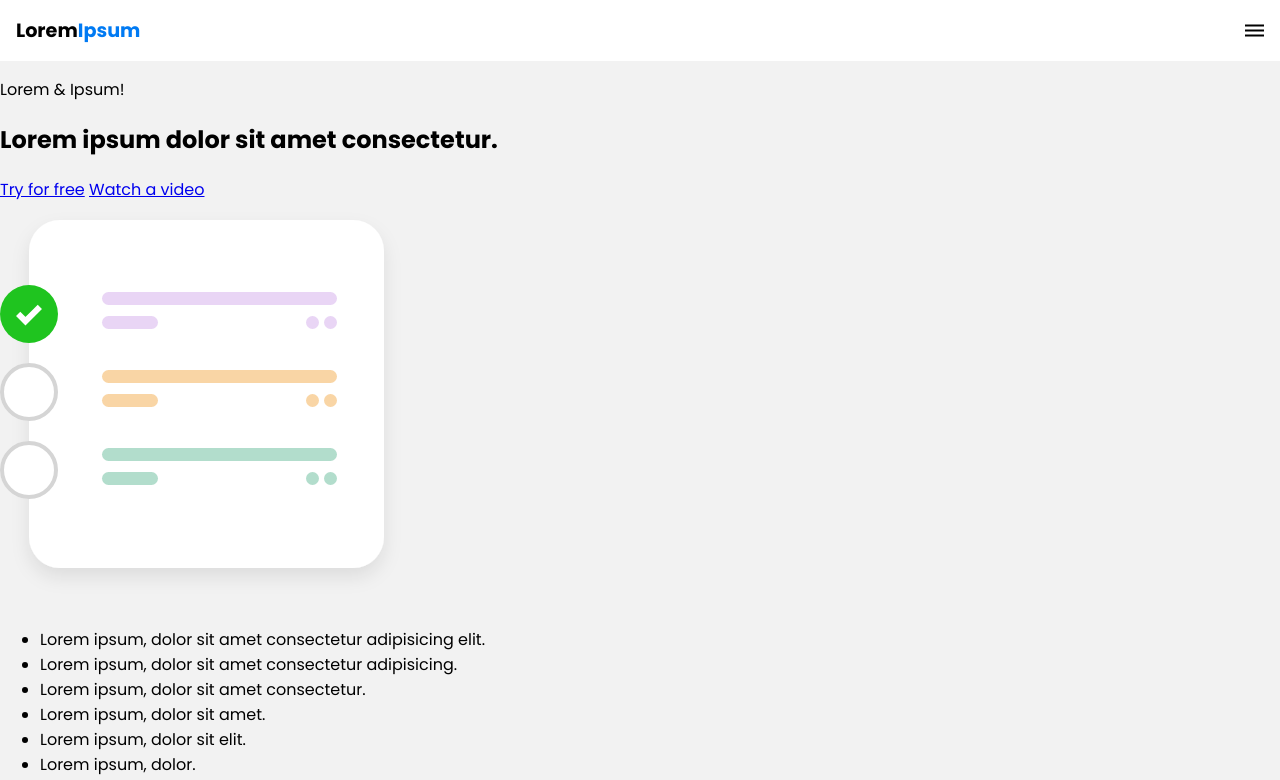
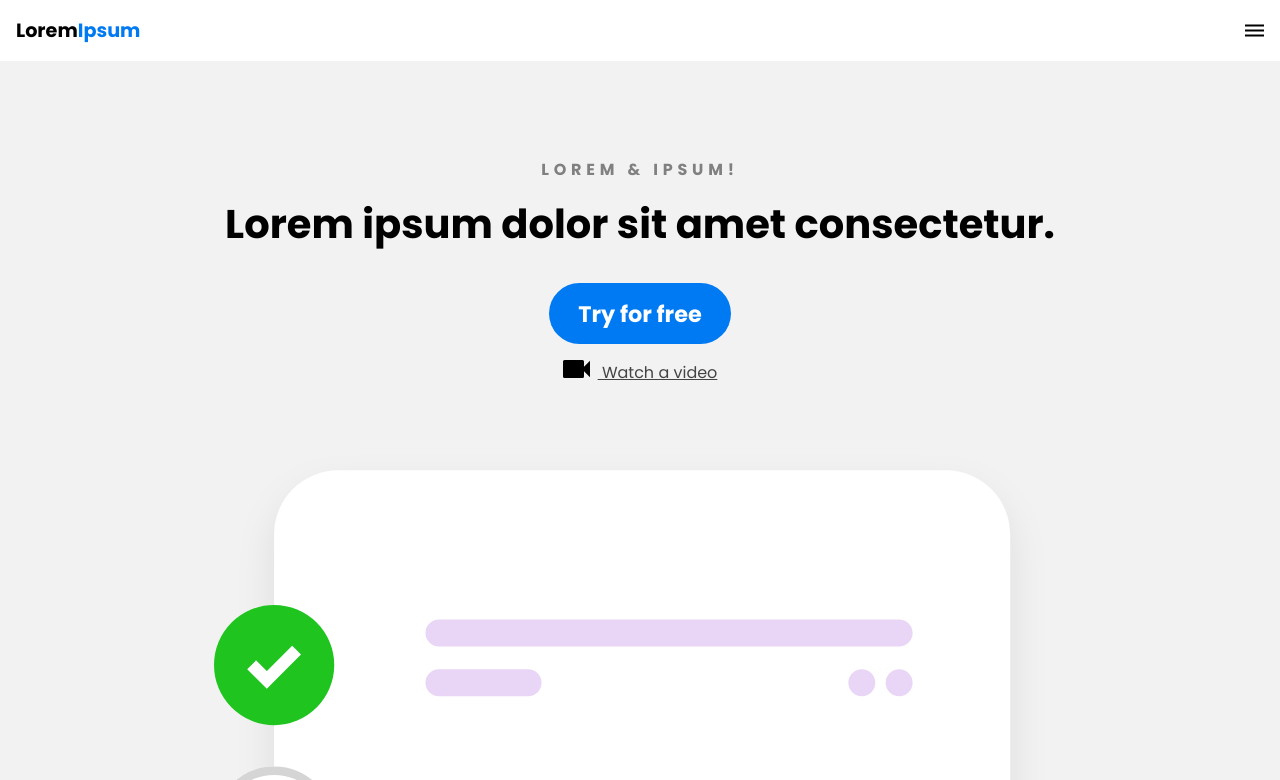
Before and after one commit to VladdyHell/landing-page-1, a plain HTML site: page index.html in a window 1280 px wide. Shown: the top 780 px of the page. Drawn offline with Linux system fonts and the light colour scheme.

Commit message:
Stylise hero section

```diff
--- a/index.html
+++ b/index.html
@@ -13,9 +13,9 @@
     <div class="navbar">
         <div class="container">
             <a href="index.html" class="logo">Lorem<span>Ipsum</span></a>
-            <img src="images/menu.svg" alt="Open Navigation">
+            <img id="mobile-cta-open" class="mobile-menu-open" src="images/menu.svg" alt="Open Navigation">
             <nav>
-                <img id="mobile-cta" class="mobile-menu" src="images/exit.svg" alt="Close Navigation">
+                <img id="mobile-cta-close" class="mobile-menu-close" src="images/exit.svg" alt="Close Navigation">
                 <ul class="primary-nav">
                     <li class="current"><a href="#">Home</a></li>
                     <li><a href="#">Features</a></li>
@@ -35,7 +35,9 @@
                 <h1>Lorem ipsum dolor sit amet consectetur.</h1>
                 <div class="hero-cta">
                     <a href="#" class="primary-cta">Try for free</a>
-                    <a href="#" class="watch-video-cta">Watch a video</a>
+                    <a href="#" class="watch-video-cta">
+                        <img src="images/watch.svg" alt="Watch a video"> Watch a video
+                    </a>
                 </div>
             </div>
             <img src="images/illustration.svg" alt="Illustration" class="hero-img">
--- a/src/main.scss
+++ b/src/main.scss
@@ -10,6 +10,10 @@ body{
     margin: 0;
     font-family: 'Poppins';
 
+}
+
+a {
+    color: #444;
 }
 
 .navbar {
@@ -38,4 +42,49 @@ body{
     }
 }
 
+section {
+    padding: 5rem 2rem;
+    box-sizing: border-box;
+}
+
+.hero {
+    text-align: center;
+
+    .left-col{
+        .subhead {
+            text-transform: uppercase;
+            font-weight: 700;
+            color: gray;
+            letter-spacing: .3em;
+        }
+        h1{
+            font-size: 2.5rem;
+            line-height: 1.3em;
+            margin-top: .2em;
+        }
+        .primary-cta {
+            background: var(--primary-color);
+            border-radius: 5em;
+            color: #FFF;
+            font-size: 1.4rem;
+            font-weight: bold;
+            padding: .6em 1.3em;
+            text-decoration: none;
+            display: inline-block;
+        }
+        .watch-video-cta {
+            display: block;
+            margin-top: 1em;
+            img {
+                margin-right: .5em;
+            }
+        }
+    }
+
+    .hero-img {
+        width: 70%;
+        margin-top: 3em;
+    }
+}
+
 //The left padding for the navbar div is half of the section tag's padding
```
Also changed, not shown: src/main.css, 1 other file.
